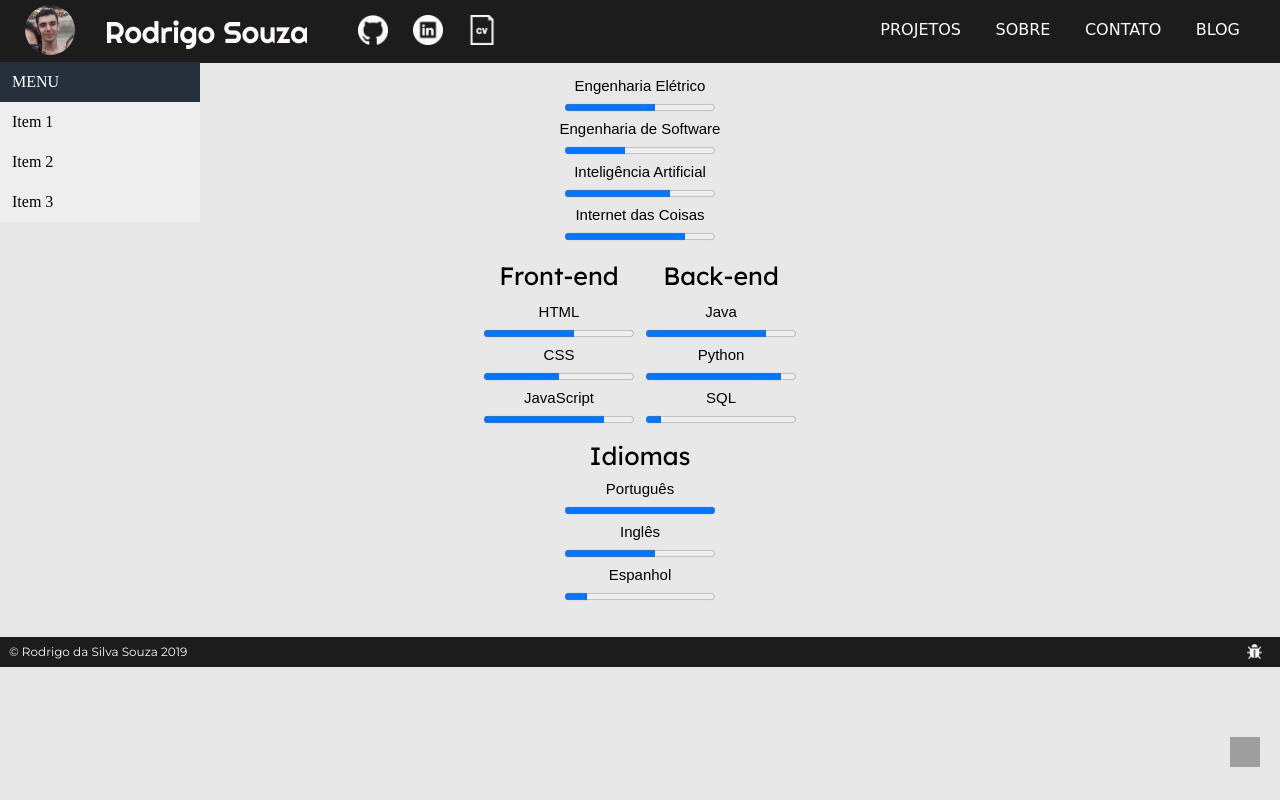
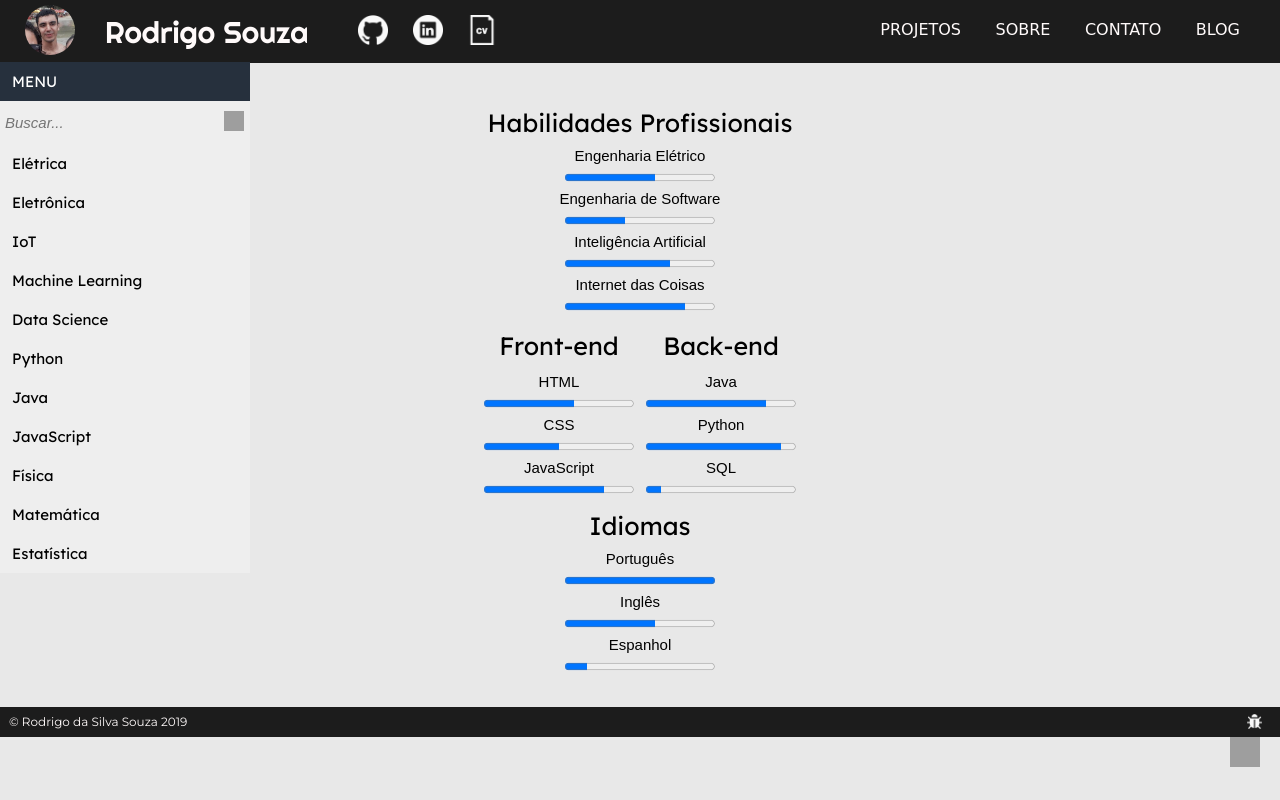
Before and after one commit to Rodrigosis/rodrigo.engineer, a Flask app: page / in a window 1280 px wide. Run offline with Flask 2, Linux system fonts and the light colour scheme; some web fonts are replaced; grey boxes are pictures that could not be loaded.

Commit message:
Barra de pesquisa implementada

```diff
--- a/static/css/template.css
+++ b/static/css/template.css
@@ -100,7 +100,6 @@ footer ul li {
 
 #idea {
     position: fixed;
-    align-items: flex-end;
     right: 20px;
     bottom: 30px;
 }
@@ -108,8 +107,7 @@ footer ul li {
 .corpo {
     font-family: "arial", sans-serif;
     text-align: center;
-    padding: 0px;
-    padding-top: 30px;
+    padding-top: 100px;
     padding-bottom: 30px;
     box-sizing: border-box;
 }
@@ -126,15 +124,45 @@ footer ul li {
     font-size: 15px;
 }
 
+.buscar {
+    background-color: #eee;
+    color: black;
+    display: block;
+    height: 39px;
+    padding-top: 4px;
+}
+
+.txtBuscar {
+    display: inline-block;
+    float: left;
+    background-color: transparent;
+    padding-left: 5px;
+    font-style: italic;
+    font-size: 15px;
+    border: none;
+    height: 32px;
+    width: 210px;
+}
+
+.btnBuscar {
+    text_inline: center;
+    float: right;
+    height: 20px;
+    width: 20px;
+    padding: 6px;
+}
+
 .linguagens {
     display: inline-flex;
 }
 
 .sidebar {
-    padding-top: 62px;
-    width: 200px;
+    top: 62px;
+    width: 250px;
     display: block;
     position: fixed;
+    font-family: 'Lexend Deca', sans-serif;
+    font-size: 15px;
 }
 
 .sidebar_item {
@@ -146,7 +174,7 @@ footer ul li {
 }
 
 .sidebar_item:hover {
-    background-color: #ccc;
+    color: #0431B4;
 }
 
 .activate_menu {
--- a/templates/template.html
+++ b/templates/template.html
@@ -43,19 +43,33 @@
                 <li><a href="{{ url_for('projetos') }}">PROJETOS</a></li>
                 <li><a href="{{ url_for('sobre') }}">SOBRE</a></li>
                 <li><a href="{{ url_for('contato') }}">CONTATO</a></li>
-                <li><a href="blog">BLOG</a></li>
+                <li><a href="{{ url_for('blog') }}">BLOG</a></li>
             </ul>
         </nav>
-        <div id="idea"><a href="#"><img src="{{ url_for('static', filename='img/lampada.png') }}" width="30" height="30" alt="Sugira ideias"></a></div>
     </header>
     <aside class="sidebar">
         <ul>
             <li><a href="#" class="activate_menu">MENU</a></li>
-            <li><a href="#" class="sidebar_item">Item 1</a></li>
-            <li><a href="#" class="sidebar_item">Item 2</a></li>
-            <li><a href="#" class="sidebar_item">Item 3</a></li>
+            <li class="buscar">
+                <input type="text" class="txtBuscar" placeholder="Buscar..."/>
+                <img src="{{ url_for('static', filename='img/search.png') }}" class="btnBuscar" alt="Buscar"/>
+            </li>
+            <li><a href="#" class="sidebar_item">Elétrica</a></li>
+            <li><a href="#" class="sidebar_item">Eletrônica</a></li>
+            <li><a href="#" class="sidebar_item">IoT</a></li>
+            <li><a href="#" class="sidebar_item">Machine Learning</a></li>
+            <li><a href="#" class="sidebar_item">Data Science</a></li>
+            <li><a href="#" class="sidebar_item">Python</a></li>
+            <li><a href="#" class="sidebar_item">Java</a></li>
+            <li><a href="#" class="sidebar_item">JavaScript</a></li>
+            <li><a href="#" class="sidebar_item">Física</a></li>
+            <li><a href="#" class="sidebar_item">Matemática</a></li>
+            <li><a href="#" class="sidebar_item">Estatística</a></li>
         </ul>
     </aside>
+    <div id="idea">
+        <a href="#"><img src="{{ url_for('static', filename='img/lampada.png') }}" width="30" height="30" alt="Sugira ideias"></a>
+    </div>
     <main class="corpo">
         {% block conteudo %}
 
```
